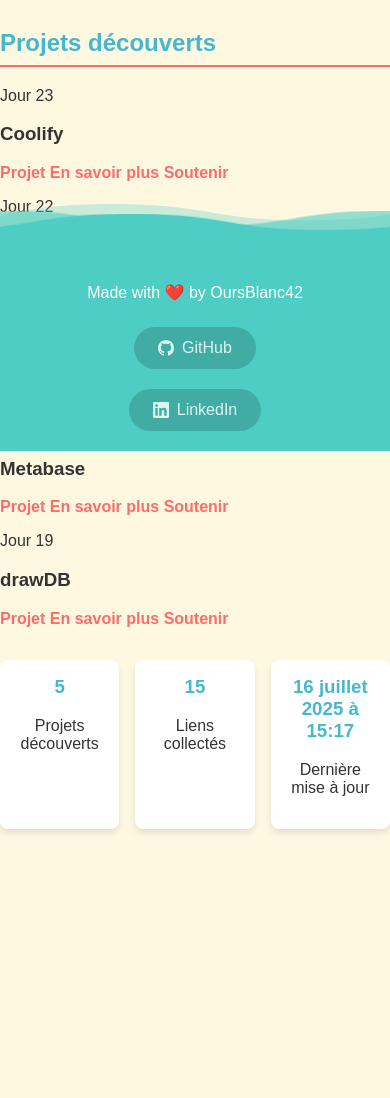
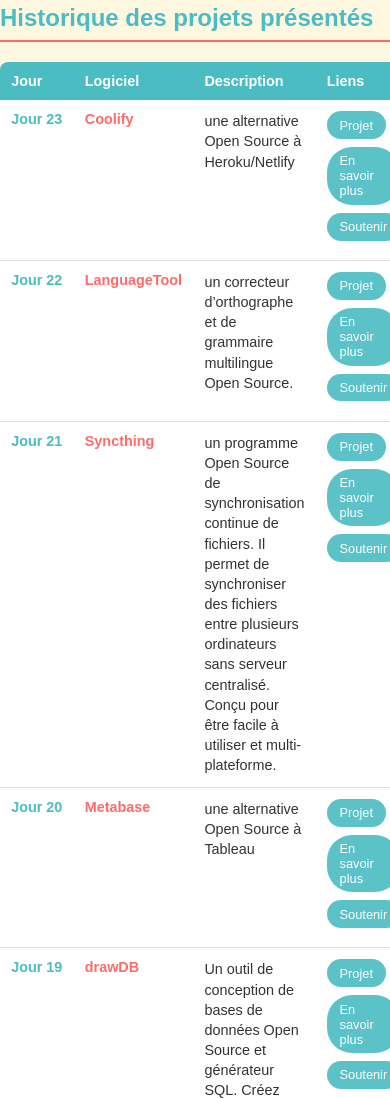
Before and after one commit to OursBlanc42/bear-scrap, a plain HTML site: page web/index.html in a window 390 px wide. Shown: the part 393-1491 px from the top of the page. Before the commit the page ends 1414 px from the top, so only its background shows below. Drawn offline with Linux system fonts and the light colour scheme.

Commit message:
UI revamp: project table, improved stats, new header/footer style, simplified JS

```diff
--- a/web/index.html
+++ b/web/index.html
@@ -20,31 +20,41 @@
                 <p>Cette page présente les données extraites des publications <a href="https://www.linkedin.com/company/bearstech" target="_blank">LinkedIn de BearsTech</a> sur les "Logiciels Libres de l'été". Chaque jour, un nouveau projet Open Source est mis en avant avec ses liens utiles.</p>
             </section>
             <section>
-                <h2>Projets découverts</h2>
-                <div id="projectsGrid">
-                    <!-- Les projets seront chargés dynamiquement ici -->
+                <h2>Historique des projets présentés</h2>
+                <div class="table-container">
+                    <table class="projects-table">
+                        <thead>
+                            <tr>
+                                <th>Jour</th>
+                                <th>Logiciel</th>
+                                <th>Description</th>
+                                <th>Liens</th>
+                            </tr>
+                        </thead>
+                        <tbody id="projectsGrid">
+                            <!-- Les projets seront chargés dynamiquement ici -->
+                        </tbody>
+                    </table>
                 </div>
             </section>
             <section>
                 <div class="stats-grid">
                     <div class="stat-card">
+                        <p>Nombre de logiciels</p>
                         <h3 id="totalProjects">0</h3>
-                        <p>Projets découverts</p>
+
                     </div>
                     <div class="stat-card">
-                        <h3 id="totalLinks">0</h3>
-                        <p>Liens collectés</p>
-                    </div>
-                    <div class="stat-card">
+                        <p>Dernière mise à jour</p>
                         <h3 id="lastUpdate">N/A</h3>
-                        <p>Dernière mise à jour</p>
+
                     </div>
                 </div>
             </section>
         </div>
     </main>
     <footer>
-        <svg viewBox="0 0 120 28">
+        <svg viewBox="0 0 120 16">
             <defs>
                 <path id="wave" d="M 0,10 C 30,10 30,15 60,15 90,15 90,10 120,10 150,10 150,15 180,15 210,15 210,10 240,10 v 28 h -240 z" />
             </defs>
@@ -55,28 +65,7 @@
         </svg>
 
         <div class="footer-content">
-                                    <p>Made with ❤️ by OursBlanc42</p>
-
-            <ul class="menu">
-                <li class="menu__item">
-                    <a class="menu__link" href="https://github.com/OursBlanc42" target="_blank">
-                        <svg width="16" height="16" viewBox="0 0 24 24" fill="currentColor">
-                            <path d="M12 0C5.37 0 0 5.37 0 12c0 5.31 3.435 9.795 8.205 11.385.6.105.825-.255.825-.57 0-.285-.015-1.23-.015-2.235-3.015.555-3.795-.735-4.035-1.41-.135-.345-.72-1.41-1.23-1.695-.42-.225-1.02-.78-.015-.795.945-.015 1.62.87 1.845 1.23 1.08 1.815 2.805 1.305 3.495.99.105-.78.42-1.305.765-1.605-2.67-.3-5.46-1.335-5.46-5.925 0-1.305.465-2.385 1.23-3.225-.12-.3-.54-1.53.12-3.18 0 0 1.005-.315 3.3 1.23.96-.27 1.98-.405 3-.405s2.04.135 3 .405c2.295-1.56 3.3-1.23 3.3-1.23.66 1.65.24 2.88.12 3.18.765.84 1.23 1.905 1.23 3.225 0 4.605-2.805 5.625-5.475 5.925.435.375.81 1.095.81 2.22 0 1.605-.015 2.895-.015 3.3 0 .315.225.69.825.57A12.02 12.02 0 0024 12c0-6.63-5.37-12-12-12z"/>
-                        </svg>
-                        GitHub
-
-                    </a>
-                </li>
-                <li class="menu__item">
-                    <a class="menu__link" href="https://www.linkedin.com/in/simon-r%C3%A9gnier-2829247b/" target="_blank">
-                        <svg width="16" height="16" viewBox="0 0 24 24" fill="currentColor">
-                            <path d="M20.447 20.452h-3.554v-5.569c0-1.328-.027-3.037-1.852-3.037-1.853 0-2.136 1.445-2.136 2.939v5.667H9.351V9h3.414v1.561h.046c.477-.9 1.637-1.85 3.37-1.85 3.601 0 4.267 2.37 4.267 5.455v6.286zM5.337 7.433c-1.144 0-2.063-.926-2.063-2.065 0-1.138.92-2.063 2.063-2.063 1.14 0 2.064.925 2.064 2.063 0 1.139-.925 2.065-2.064 2.065zm1.782 13.019H3.555V9h3.564v11.452zM22.225 0H1.771C.792 0 0 .774 0 1.729v20.542C0 23.227.792 24 1.771 24h20.451C23.2 24 24 23.227 24 22.271V1.729C24 .774 23.2 0 22.222 0h.003z"/>
-                        </svg>
-                        LinkedIn
-
-                    </a>
-                </li>
-            </ul>
+            <p>Made with ❤️ by <a href="https://github.com/OursBlanc42">OursBlanc</a></p>
         </div>
     </footer>
     <script src="script.js"></script>
--- a/web/script.js
+++ b/web/script.js
@@ -1,184 +1,110 @@
-// Script pour charger et afficher les données des projets
-document.addEventListener("DOMContentLoaded", function () {
-  loadProjects();
-});
+document.addEventListener("DOMContentLoaded", loadProjects);
 
 async function loadProjects() {
   const projectsGrid = document.getElementById("projectsGrid");
-  const totalProjectsElement = document.getElementById("totalProjects");
-  const totalLinksElement = document.getElementById("totalLinks");
-  const lastUpdateElement = document.getElementById("lastUpdate");
 
   try {
-    // Afficher l'état de chargement
-    projectsGrid.innerHTML =
-      '<div class="loading">Chargement des projets...</div>';
-
     // Charger les données du CSV
     const response = await fetch("../list.csv");
+    if (!response.ok) {
+      throw new Error(`HTTP error! status: ${response.status}`);
+    }
+
     const csvText = await response.text();
-
-    // Parser le CSV
     const projects = parseCSV(csvText);
 
-    if (projects.length === 0) {
-      projectsGrid.innerHTML = `
-                <div class="empty-state">
-                    <h3>Aucun projet trouvé</h3>
-                    <p>Lancez le script de scraping pour découvrir les projets !</p>
-                </div>
-            `;
-      return;
-    }
-
     // Afficher les projets
-    displayProjects(projects);
+    projectsGrid.innerHTML = projects
+      .map(
+        (project) => `
+        <tr>
+          <td class="day-cell">Jour ${project.day}</td>
+          <td class="title-cell">${project.title}</td>
+          <td class="description-cell">${project.description}</td>
+          <td class="links-cell">
+            ${
+              project.link1 &&
+              project.link1 !== "none" &&
+              project.link1 !== "null"
+                ? `<a href="${project.link1}" target="_blank">Projet</a>`
+                : ""
+            }
+            ${
+              project.link2 &&
+              project.link2 !== "none" &&
+              project.link2 !== "null"
+                ? `<a href="${project.link2}" target="_blank">En savoir plus</a>`
+                : ""
+            }
+            ${
+              project.link3 &&
+              project.link3 !== "none" &&
+              project.link3 !== "null"
+                ? `<a href="${project.link3}" target="_blank">Soutenir</a>`
+                : ""
+            }
+          </td>
+        </tr>
+      `
+      )
+      .join("");
 
     // Mettre à jour les statistiques
-    updateStats(
-      projects,
-      totalProjectsElement,
-      totalLinksElement,
-      lastUpdateElement
-    );
+    updateStats(projects);
   } catch (error) {
     console.error("Erreur lors du chargement des données:", error);
-    projectsGrid.innerHTML = `
-            <div class="empty-state">
-                <h3>Erreur de chargement</h3>
-                <p>Impossible de charger les données. Vérifiez que le fichier CSV existe.</p>
-            </div>
-        `;
+    projectsGrid.innerHTML =
+      "<tr><td colspan='4'>Erreur de chargement des données.</td></tr>";
   }
 }
 
+// To avoid problem with quotes and comma in descriptions, we use a simple CSV parser
+// The first two columns, then lasts columns, and the description is everything in between
 function parseCSV(csvText) {
   const lines = csvText.trim().split("\n");
-  const projects = [];
+  return (
+    lines
+      .map((line) => {
+        // Simple parsing
+        const parts = line.split(",");
+        if (parts.length < 5) return null; // Il faut au moins 5 colonnes (jour, titre, description, 3 liens)
 
-  for (let i = 0; i < lines.length; i++) {
-    const line = lines[i].trim();
-    if (!line) continue;
+        const day = parts[0].trim();
+        const title = parts[1].trim();
 
-    // Parser la ligne CSV (gestion basique des guillemets)
-    const columns = parseCSVLine(line);
+        // Last columns are links
+        const link1 = parts[parts.length - 3].trim();
+        const link2 = parts[parts.length - 2].trim();
+        const link3 = parts[parts.length - 1].trim();
 
-    if (columns.length >= 5) {
-      projects.push({
-        day: columns[0],
-        title: columns[1],
-        linksProject: columns[2],
-        linksMore: columns[3],
-        linksSupport: columns[4],
-      });
-    }
-  }
+        // Description is everything in between the first two columns and the last three
+        const description = parts
+          .slice(2, -3)
+          .join(",")
+          .trim()
+          .replace(/^"|"$/g, "");
 
-  // Trier par jour (numérique)
-  projects.sort((a, b) => parseInt(b.day) - parseInt(a.day));
-
-  return projects;
+        return { day, title, description, link1, link2, link3 };
+      })
+      // remove empty lines
+      .filter((project) => project && project.day && project.title)
+      .sort((a, b) => parseInt(b.day) - parseInt(a.day))
+  );
 }
 
-function parseCSVLine(line) {
-  const columns = [];
-  let current = "";
-  let inQuotes = false;
+function updateStats(projects) {
+  const totalProjects = projects.length;
 
-  for (let i = 0; i < line.length; i++) {
-    const char = line[i];
+  // Mettre à jour le nombre de logiciels
+  document.getElementById("totalProjects").textContent = totalProjects;
 
-    if (char === '"' && (i === 0 || line[i - 1] === ",")) {
-      inQuotes = true;
-    } else if (
-      char === '"' &&
-      inQuotes &&
-      (i === line.length - 1 || line[i + 1] === ",")
-    ) {
-      inQuotes = false;
-    } else if (char === "," && !inQuotes) {
-      columns.push(current.trim());
-      current = "";
-    } else {
-      current += char;
-    }
-  }
-
-  columns.push(current.trim());
-  return columns;
-}
-
-function displayProjects(projects) {
-  const projectsGrid = document.getElementById("projectsGrid");
-
-  projectsGrid.innerHTML = projects
-    .map(
-      (project) => `
-        <div class="project-card">
-            <div class="project-header">
-                <span class="project-day">Jour ${project.day}</span>
-                <h3 class="project-title">${escapeHtml(project.title)}</h3>
-            </div>
-            <div class="project-links">
-                ${
-                  project.linksProject
-                    ? `<a href="${project.linksProject}" class="project-link" target="_blank" rel="noopener">Projet</a>`
-                    : ""
-                }
-                ${
-                  project.linksMore
-                    ? `<a href="${project.linksMore}" class="project-link more-link" target="_blank" rel="noopener">En savoir plus</a>`
-                    : ""
-                }
-                ${
-                  project.linksSupport
-                    ? `<a href="${project.linksSupport}" class="project-link support-link" target="_blank" rel="noopener">Soutenir</a>`
-                    : ""
-                }
-            </div>
-        </div>
-    `
-    )
-    .join("");
-}
-
-function updateStats(
-  projects,
-  totalProjectsElement,
-  totalLinksElement,
-  lastUpdateElement
-) {
-  // Compter le nombre total de projets
-  totalProjectsElement.textContent = projects.length;
-
-  // Compter le nombre total de liens
-  let totalLinks = 0;
-  projects.forEach((project) => {
-    if (project.linksProject) totalLinks++;
-    if (project.linksMore) totalLinks++;
-    if (project.linksSupport) totalLinks++;
-  });
-  totalLinksElement.textContent = totalLinks;
-
-  // Afficher la date de dernière mise à jour
+  // Mettre à jour la date de dernière mise à jour
   const now = new Date();
-  const options = {
-    year: "numeric",
+  const lastUpdate = now.toLocaleDateString("fr-FR", {
+    day: "numeric",
     month: "long",
-    day: "numeric",
     hour: "2-digit",
     minute: "2-digit",
-  };
-  lastUpdateElement.textContent = now.toLocaleDateString("fr-FR", options);
+  });
+  document.getElementById("lastUpdate").textContent = lastUpdate;
 }
-
-function escapeHtml(text) {
-  const div = document.createElement("div");
-  div.textContent = text;
-  return div.innerHTML;
-}
-
-// Fonction pour rafraîchir les données
-function refreshData() {
-  loadProjects();
-}
--- a/web/style.css
+++ b/web/style.css
@@ -1,9 +1,11 @@
 :root {
     --primary-color: #ff6b6b;
-    --secondary-color: #45b7d1;
-    --tertiary-color: #4ecdc4;
+    --secondary-color: rgb(74, 188, 194);
     --background-color: #fff8e1;
     --text-color: #333;
+    --card-background-color: #f9f9f9;
+    --card-border-color: #ddd;
+    --light-color: #fff;
 }
 
 body {
@@ -16,24 +18,32 @@
 }
 
 header {
-    background-color: var(--tertiary-color);
-    padding: 2rem 0;
+    background-color: var(--secondary-color);
+    padding: 2rem 0 0 0;
     text-align: center;
+    position: relative;
+    box-shadow: 0 4px 6px rgba(0, 0, 0, 0.2);
+    border-radius: 0 0 1000px 1000px / 0 0 25px 25px;
 }
+
 
 header div {
     max-width: 800px;
     margin: 0 auto;
+    padding-bottom: 2rem;
+    position: relative;
+    z-index: 3;
 }
 
 header h1 {
     margin: 0;
     font-size: 2.5rem;
-    color: white;
+    color: var(--light-color);
 }
 
 header p {
     margin: 0.5rem 0 0 0;
+      color: var(--light-color);
     font-size: 1.2rem;
 }
 
@@ -42,7 +52,9 @@
     max-width: 800px;
     margin: 0 auto;
     min-height: 60vh;
-    padding-bottom: 8rem;
+    padding-bottom: 5rem;
+    position: relative;
+    z-index: 10;
 }
 
 section {
@@ -65,24 +77,85 @@
     text-decoration: underline;
 }
 
-#projectsGrid {
-    display: grid;
-    grid-template-columns: repeat(auto-fill, minmax(200px, 1fr));
-    gap: 1rem;
+.table-container {
+    overflow-x: auto;
+    margin-bottom: 2rem;
 }
+
+.projects-table {
+    width: 100%;
+    border-collapse: collapse;
+    background-color: var(--light-color);
+    border-radius: 8px;
+    overflow: hidden;
+}
+
+.projects-table th {
+    background-color: var(--secondary-color);
+    color: var(--light-color);
+    padding: 1rem;
+    text-align: left;
+    font-weight: bold;
+}
+
+.projects-table td {
+    padding: 1rem;
+    border-bottom: 1px solid var(--card-border-color);
+    vertical-align: top;
+}
+
+.day-cell {
+    font-weight: bold;
+    color: var(--secondary-color);
+    white-space: nowrap;
+}
+
+.title-cell {
+    font-weight: bold;
+    color: var(--primary-color);
+}
+
+.description-cell {
+    line-height: 1.4;
+}
+
+/* Utilisation du même style que les liens du footer */
+.links-cell a {
+    display: inline-block;
+    margin-right: 0.5rem;
+    margin-bottom: 0.5rem;
+    padding: 0.5rem 1rem;
+    color: var(--light-color);
+    text-decoration: none;
+    border-radius: 25px;
+    background-color: var(--secondary-color);
+    font-size: 0.9rem;
+    font-weight: 300;
+    transition: 0.3s ease;
+    opacity: 0.9;
+}
+
+.links-cell a:hover {
+    opacity: 1;
+    background: rgba(255, 107, 107, 0.8);
+    transform: translateY(-2px);
+}
+
 
 .stats-grid {
     display: grid;
-    grid-template-columns: repeat(3, 1fr);
+    grid-template-columns: repeat(2, 1fr);
     gap: 1rem;
     margin-top: 1rem;
+    margin-bottom: 80px;
 }
 
 .stat-card {
-    background-color: white;
+    background-color: var(--card-background-color);
+    border: 1px solid var(--card-border-color);
     border-radius: 8px;
     padding: 1rem;
-    box-shadow: 0 4px 6px rgba(0, 0, 0, 0.1);
+    box-shadow: 0 4px 6px rgba(0, 0, 0, 0.2);
     text-align: center;
 }
 
@@ -97,25 +170,43 @@
     position: fixed;
     bottom: 0px;
     margin-left: calc(50% - 50vw);
+    z-index: 1;
 }
 
 footer svg {
     width: 100%;
     height: auto;
+    pointer-events: none;
+}
+
+footer a {
+    color: var(--primary-color);
+    background-color: var(--light-color);
+    padding: 0.2rem 0.4rem;
+    border-radius: 12px;
+    text-decoration: none;
+    font-weight: bold;
+    transition: 0.4s ease;
+}
+
+footer a:hover {
+    background-color: var(--primary-color);
+    color: var(--light-color);
+    transform: translateY(-4px);
 }
 
 .footer-content {
-    background-color: var(--tertiary-color);
+    background-color: var(--secondary-color);
     margin: -5px 0px 0px 0px;
-    padding: 20px;
-    color: #fff;
+    padding: 10px;
+    color: var(--light-color);
     text-align: center;
 }
 
 .footer-content p {
-    margin: 0 0 20px 0;
-    font-size: 1rem;
-    font-weight: 300;
+    margin: 10px;
+    font-size: 0.8rem;
+    font-weight: bold;
 }
 
 .menu {
@@ -133,108 +224,31 @@
 }
 
 .menu__link {
-    font-size: 1.2rem;
-    color: #fff;
+    font-size: 0.9rem;
+    color: var(--light-color);
     display: inline-flex;
     align-items: center;
     gap: 0.5rem;
-    transition: 0.5s;
+    transition: 0.3s ease;
     text-decoration: none;
-    opacity: 0.8;
+    opacity: 0.9;
     font-weight: 300;
     padding: 0.5rem 1rem;
     border-radius: 25px;
     background: rgba(0, 0, 0, 0.2);
+    position: relative;
 }
 
 .menu__link:hover {
     opacity: 1;
     background: rgba(255, 255, 255, 0.2);
+    transform: translateY(-2px);
 }
 
 .menu__link svg {
-    width: 16px;
-    height: 16px;
-}
-
-/* Animations SVG */
-.arrow {
-    stroke-width: 0.3px;
-    stroke: yellow;
-}
-
-.topball {
-    animation: ball 1.5s ease-in-out;
-    animation-iteration-count: infinite;
-    animation-direction: alternate;
-    animation-delay: 0.3s;
-    cursor: pointer;
-}
-
-.wave {
-    animation: wave 3s linear;
-    animation-iteration-count: infinite;
-    fill: var(--tertiary-color);
-}
-
-.drop {
-    fill: transparent;
-    animation: drop 5s ease infinite normal;
-    stroke: var(--tertiary-color);
-    stroke-width: 0.5;
-    opacity: 0.6;
-    transform: translateY(80%);
-}
-
-.drop1 {
-    transform-origin: 20px 3px;
-}
-
-.drop2 {
-    animation-delay: 3s;
-    animation-duration: 3s;
-    transform-origin: 25px 3px;
-}
-
-.drop3 {
-    animation-delay: -2s;
-    animation-duration: 3.4s;
-    transform-origin: 16px 3px;
-}
-
-.gooeff {
-    filter: url(#goo);
-}
-
-#wave2 {
-    animation-duration: 5s;
-    animation-direction: reverse;
-    opacity: 0.6;
-}
-
-#wave3 {
-    animation-duration: 7s;
-    opacity: 0.3;
-}
-
-@keyframes drop {
-    0% {
-        transform: translateY(80%);
-        opacity: 0.6;
-    }
-    80% {
-        transform: translateY(80%);
-        opacity: 0.6;
-    }
-    90% {
-        transform: translateY(10%);
-        opacity: 0.6;
-    }
-    100% {
-        transform: translateY(0%) scale(1.5);
-        stroke-width: 0.2;
-        opacity: 0;
-    }
+    width: 14px;
+    height: 14px;
+    z-index: 2;
 }
 
 @keyframes wave {
@@ -243,33 +257,53 @@
     }
 }
 
-@keyframes ball {
-    to {
-        transform: translateY(20%);
+.wave {
+    animation: wave 3s linear;
+    animation-iteration-count: infinite;
+    fill: rgba(74, 188, 194, 1);
+}
+
+
+#wave1 {
+    fill: rgba(74, 188, 194, 1);
+}
+
+#wave2 {
+    animation-duration: 5s;
+    animation-direction: reverse;
+    opacity: 0.6;
+    fill: rgba(74, 188, 194, 0.7);
+}
+
+#wave3 {
+    animation-duration: 7s;
+    opacity: 0.3;
+    fill: rgba(74, 188, 194, 0.6);
+}
+
+
+
+/* Responsive pour mobile */
+@media (max-width: 768px) {
+    header h1 {
+        font-size: 2rem;
+    }
+
+    header p {
+        font-size: 1rem;
+    }
+
+    .projects-table {
+        font-size: 0.9rem;
+    }
+
+    .projects-table th,
+    .projects-table td {
+        padding: 0.7rem;
+    }
+
+    .links-cell a {
+        padding: 0.4rem 0.8rem;
+        font-size: 0.8rem;
     }
 }
-
-/* Responsive pour le footer */
-@media (max-width: 768px) {
-    .footer-content {
-        padding: 15px;
-    }
-
-    .menu {
-        flex-direction: column;
-        gap: 10px;
-    }
-
-    .menu__item {
-        margin: 5px 0;
-    }
-
-    .menu__link {
-        font-size: 1rem;
-        padding: 0.75rem 1.5rem;
-    }
-
-    main {
-        padding-bottom: 10rem;
-    }
-}
```
